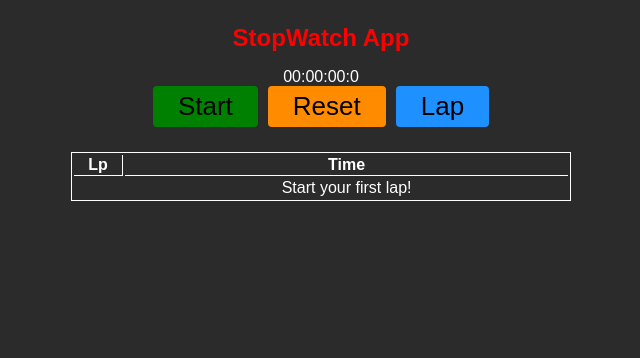
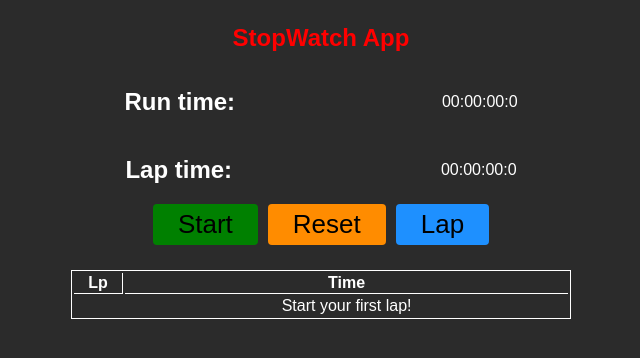
Before and after one commit to Tomsz24/StopWatch, a React (Vite) app: page / in a window 1280 px wide. Shown: the top 358 px of the page, without its empty margins (319-959 px from the left). Built offline with nearby package versions, Linux system fonts and the light colour scheme.

Commit message:
add second counter and change logic for both counters

```diff
--- a/src/App.tsx
+++ b/src/App.tsx
@@ -6,40 +6,55 @@ import {ActionButton} from "./components/ActionButton/ActionButton.tsx";
 import {Table} from "./components/Table/Table.tsx";
 
 export const App = () => {
-  const [counter, setCounter] = useState(0);
+  const [runCounter, setRunCounter] = useState(0);
   const [isRunning, setIsRunning] = useState(false);
-  const intervalRef = useRef<number | null>(null);
+  const intervalRunRef = useRef<number | null>(null);
+  const intervalLapRef = useRef<number | null>(null);
   const [savedLaps, setSavedLaps] = useState<number[]>([])
+  const [lapCounter, setLapCounter] = useState<number>(0);
 
   const resetAction = () => {
-    setCounter(0);
+    setRunCounter(0);
+    setLapCounter(0);
     setSavedLaps([]);
   }
 
   const startAction = () => {
     setIsRunning(true);
-    if (intervalRef.current !== null) {
+    if (intervalRunRef.current !== null) {
       return;
     }
-    intervalRef.current = setInterval(() => {
-      setCounter(prevState => prevState + 100);
+    intervalRunRef.current = setInterval(() => {
+      setRunCounter(prevState => prevState + 100);
+    }, 100);
+    if (intervalLapRef.current !== null) {
+      return;
+    }
+    intervalLapRef.current = setInterval(() => {
+      setLapCounter(prevState => prevState + 100);
     }, 100);
   }
 
   const stopAction = () => {
-    if (intervalRef.current === null) {
+    if (intervalRunRef.current === null) {
       return;
     }
-    clearInterval(intervalRef.current);
-    intervalRef.current = null;
+    if (intervalLapRef.current === null) {
+      return;
+    }
+    clearInterval(intervalRunRef.current);
+    clearInterval(intervalLapRef.current);
+    intervalLapRef.current = null;
+    intervalRunRef.current = null;
     setIsRunning(false);
   }
 
   const saveLap = () => {
-    if (!isRunning && !!counter) {
+    if (!isRunning && !!runCounter && !!lapCounter) {
       return;
     }
-    setSavedLaps(prevState => [...prevState, counter]);
+    setSavedLaps(prevState => [...prevState, lapCounter]);
+    setLapCounter(0);
   }
 
   const showBasicButton = isRunning ? <ActionButton actionName={'stop'} action={stopAction}/> :
@@ -48,7 +63,8 @@ export const App = () => {
     <div className="wrapper">
       <Title/>
 
-      <Counter time={counter}/>
+      <Counter time={runCounter} title={"Run time"}/>
+      <Counter time={lapCounter} title={"Lap time"}/>
 
       <div className="buttons-wrapper">
         {showBasicButton}
--- a/src/components/Counter/Counter.css
+++ b/src/components/Counter/Counter.css
@@ -1,5 +1,6 @@
 .counter {
     display: flex;
-    justify-content: center;
+    justify-content: space-around;
     align-items: center;
+    width: 600px;
 }
--- a/src/components/Counter/Counter.tsx
+++ b/src/components/Counter/Counter.tsx
@@ -1,10 +1,11 @@
 import './Counter.css'
 
 type Props = {
-  time: number
+  time: number;
+  title: string;
 }
 
-export const Counter = ({time}: Props) => {
+export const Counter = ({time, title}: Props) => {
   const hours = Math.floor(time / 3600000);
   const minutes = Math.floor((time % 3600000) / 60000);
   const seconds = Math.floor((time % 60000) / 1000);
@@ -12,10 +13,13 @@ export const Counter = ({time}: Props) => {
 
   return (
     <div className="counter">
-      {hours.toString().padStart(2, "0")}:
-      {minutes.toString().padStart(2, "0")}:
-      {seconds.toString().padStart(2, "0")}:
-      {milliseconds}
+      <h2>{title}:</h2>
+      <p>
+        {hours.toString().padStart(2, "0")}:
+        {minutes.toString().padStart(2, "0")}:
+        {seconds.toString().padStart(2, "0")}:
+        {milliseconds}
+      </p>
     </div>
   );
 };
```
